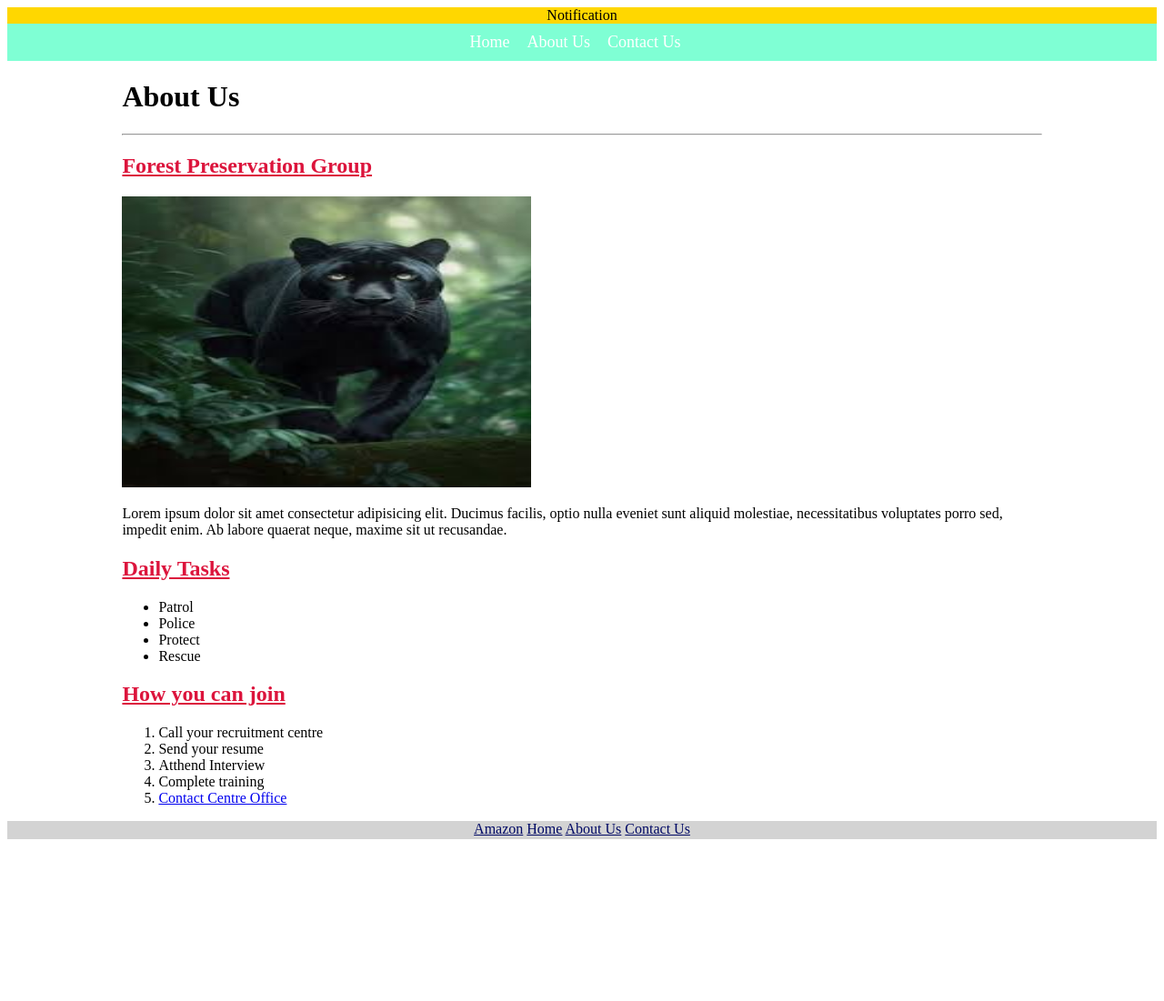
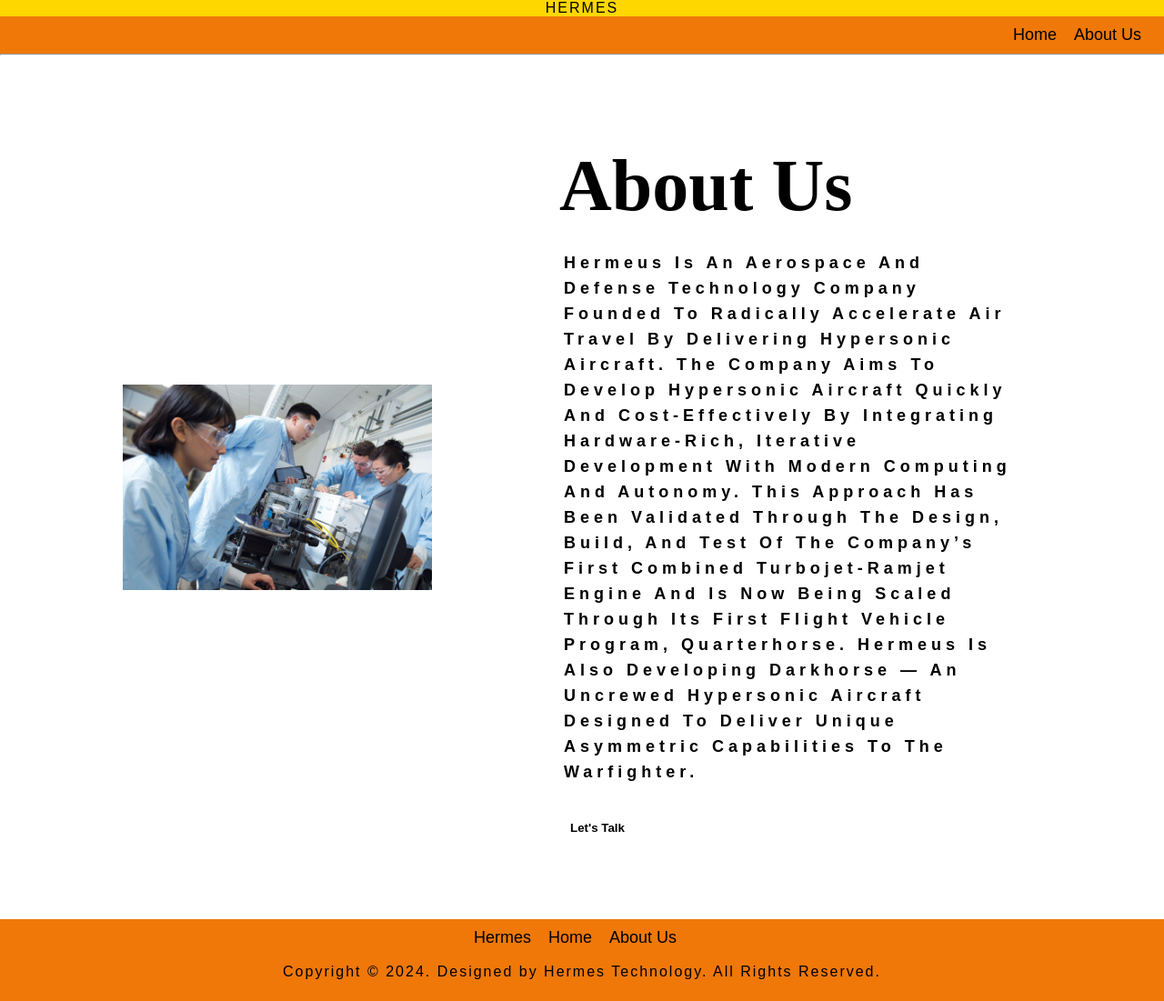
Before and after one commit to ShemarDacres23/Intro-to-Web-Design-Dacres, a plain HTML site: page about_us.html in a window 1280 px wide. Shown: the whole page at 91% size. Before the commit the page ends 931 px from the top, so only its background shows below. Drawn offline with Linux system fonts and the light colour scheme.

Commit message:
assignment

```diff
--- a/about_us.html
+++ b/about_us.html
@@ -3,59 +3,56 @@
 <head>
     <title>About Us</title>
     <link rel="stylesheet" href="stylesheets/style.css" />
+    <link rel="stylesheet" href="stylesheets/style.css" />
+    <link rel="preconnect" href="https://fonts.googleapis.com">
+<link rel="preconnect" href="https://fonts.gstatic.com" crossorigin>
+<link href="https://fonts.googleapis.com/css2?family=Josefin+Sans:ital,wght@0,100..700;1,100..700&display=swap" rel="stylesheet">
 </head>
 <body>
     <header>
         <div id="banner">
-            <p>Notification</p>
+            <p>HERMES</p>
         </div>
         <nav>
             <a href="index.html">Home</a>
         <a href="about_us.html">About Us</a>
-        <a href="contact_us.html">Contact Us</a>
+
 
         </nav>
     </header>
 
-    <main> <h1>About Us</h1>
+    <main>
         <hr/>
+        <section class="about">
+            <div class="main">
+                <img src="image/engineers.jpg">
+                <div class="about-text">
+                    <h1>About Us</h1>
+                    <h5> Hermeus is an aerospace and defense technology company founded to radically accelerate air travel by delivering hypersonic aircraft.
 
-        <article> <h2> Forest Preservation Group </h2>
-            <img src="image/panther.jpeg" alt="panther" height="320" width="450"/>
-            <p>Lorem ipsum dolor sit amet consectetur adipisicing elit.
-                Ducimus facilis, optio nulla eveniet sunt aliquid molestiae, necessitatibus voluptates porro sed,
-                impedit enim. Ab labore quaerat neque, maxime sit ut recusandae.</p>
-        </article>
+                        The company aims to develop hypersonic aircraft quickly and cost-effectively by integrating hardware-rich, iterative development with modern computing and autonomy.
 
-        <article> <h2> Daily Tasks</h2>
-            <ul>
-                <li>Patrol</li>
-                <li>Police  </li>
-                <li>Protect  </li>
-                <li> Rescue</li>
-            </ul>
-    </article>
+                        This approach has been validated through the design, build, and test of the company’s first combined turbojet-ramjet engine and is now being scaled through its first flight vehicle program, Quarterhorse.
 
-    <article> <h2> How you can join</h2>
-        <ol>
-            <li> Call your recruitment centre</li>
-            <li> Send your resume</li>
-            <li> Atthend Interview</li>
-            <li> Complete training</li>
-            <li>
-                <a href="contact_us.html">Contact Centre Office</a>
-            </li>
-         </ol>
-        </article>
+                        Hermeus is also developing Darkhorse — an uncrewed hypersonic aircraft designed to deliver unique asymmetric capabilities to the warfighter. </h5>
+                        <button type="button">Let's Talk</button>
+                </div>
+            </div>
+
+        </section>
  </main>
 
 
 
 <footer> <div id="footer">
-    <a href="https://amazon.com" target="blank">Amazon</a>
+    <a href="https://hermes.com" target="blank">Hermes</a>
     <a href="index.html">Home</a>
     <a href="about_us.html">About Us</a>
-    <a href="contact_us.html">Contact Us</a>
+    <br />
+        <br />
+    <p>Copyright &copy; 2024. Designed by <span class="designer">Hermes Technology. All Rights Reserved.</span></p>
+
+
 </footer>
 
 </body>
--- a/stylesheets/style.css
+++ b/stylesheets/style.css
@@ -1,9 +1,15 @@
+*{
+    padding: 0;
+    margin: 0;
+
+}
 h2{
     color:crimson;
-    text-decoration: underline;
+    font-family: 'Josefins Sans',sans-serif;
 }
 p{
-    font-family: 'Courier New', Courier,;
+    font-family: 'Josefins Sans',sans-serif;
+    letter-spacing: 2px;
 }
 
 #banner{
@@ -12,59 +18,116 @@
 #banner p{
     margin: 0;
     text-align: center;
+    font-family: 'Josefins Sans',sans-serif;
 }
 
 
 #nav, nav{
-    background-color: aquamarine;
-
+    background-color: rgb(239, 120, 9);
     padding: 10px;
-    text-align: center;
+    text-align: right;
 }
 #nav a, nav a{
-color: white;
+color: black;
 text-decoration: none;
 font-size: large;
 margin-right: 15px;
+font-family: 'Josefins Sans',sans-serif;
 }
 
 #nav a:hover{
-    background-color: aqua;
-    color: rgb(19, 6, 198);
+    background-color:orangered;
     padding: 10px;
 }
 
 nav a:hover{
-    background-color: aqua;
-    color: rgb(19, 6, 198);
+    background-color:transparent;
+    color: orangered;
     padding: 10px;
 }
-#footer, footer, footer{
-    background-color: lightgrey;
-    min-height: 20px;
+#footer{
+    min-height: 70px;
     text-align: center;
-
+    justify-content: center;
+    background-color: rgb(239, 120, 9);
+    padding: 10px;
+    color: black;
+}
+#footer a{
+color: black;
+text-decoration: none;
+font-size: large;
+margin-right: 15px;
+font-family: 'Josefins Sans',sans-serif;
 }
 
-#footer a, footer a, footer a{
-     color: rgb(2, 10, 101);
+#footer a:hover{
+    background-color:transparent;
+    color: orangered;
+    padding: 10px;
+font-size: large;
 }
 
-#main, main{
-    width: 80%;
-    margin: 0 auto;
-}
 
-#article{
-    margin-bottom: 50px;
-}
+
 .logo{
     height: 25px;
     width: 25px;
 }
 
-.differentfont{
-    color: rgb(3, 10, 92);
-    font-size: larger;
-    font-family: Cambria, Cochin, Georgia, Times, 'Times New Roman', serif;
+
+.about{
+    width: 100%;
+    padding: 78px 0;
+    background-color: white;
 }
+.about img{
+    height: auto;
+    width: 340px;
+}
+.about-text{
+    width: 550px;
+}
+.main{
+    width: 1130px;
+    max-width: 95%;
+    margin: 0 auto;
+    display: flex;
+    align-items: center;
+    justify-content: space-around;
+}
+
+
+.about-text h1{
+    color: black;
+    font-size: 80px;
+    text-transform: capitalize;
+    margin: 20px;
+}
+.about-text h5{
+    color: black;
+    font-size: 25px;
+    text-transform: capitalize;
+    margin: 25px;
+    letter-spacing: 2px;
+    font-family: 'Josefins Sans',sans-serif;
+    position: relative;
+}
+.about-text h5{
+    letter-spacing: 5px;
+    line-height: 28px;
+    font-size: 18px;
+
+}
+button{
+    background-color:white;
+    text-decoration: none;
+    border: 2px solid transparent;
+    font-weight: bold;
+    padding: 13px 30px;
+    border-radius: 30px;
+}
+button:hover{
+    background-color: transparent;
+    border: 2px solid red;
+}
```
Also changed, not shown: confirmation.html (deleted, +0 -49 lines), contact_us.html (deleted, +0 -94 lines), index.html (+29 -30 lines), image/engineers.jpg (added), image/fighter.jpg (added), image/gcfclogo.png (deleted), image/hermeus.jpg (added), image/hermeus2.jpg.png (added), image/hermeus26.jpg (added).
